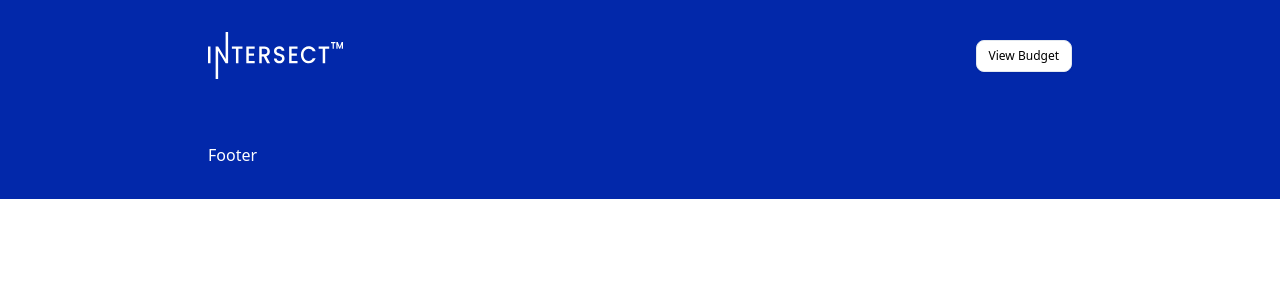
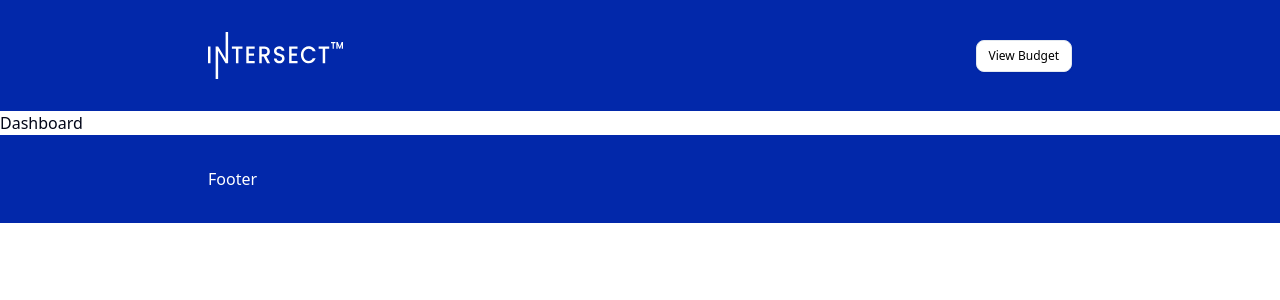
Before and after one commit to lerna-labs/ekklesia-proposal-module, a SvelteKit app in the folder __frontend/: page /dashboard in a window 1280 px wide. Shown: the top 300 px of the page. Built offline with nearby package versions, Linux system fonts and the light colour scheme.

Commit message:
Dashboard added

```diff
--- /dev/null
+++ b/__frontend/src/routes/(private)/dashboard/+page.js
@@ -0,0 +1,8 @@
+import { api } from '$stores/sessionManager.js';
+
+export async function load({ fetch }) {
+
+	return {
+
+	};
+}
--- /dev/null
+++ b/__frontend/src/routes/(private)/dashboard/+page.svelte
@@ -0,0 +1,5 @@
+<script>
+  import { api } from "$stores/sessionManager.js";
+</script>
+
+<h1>Dashboard</h1>
```
